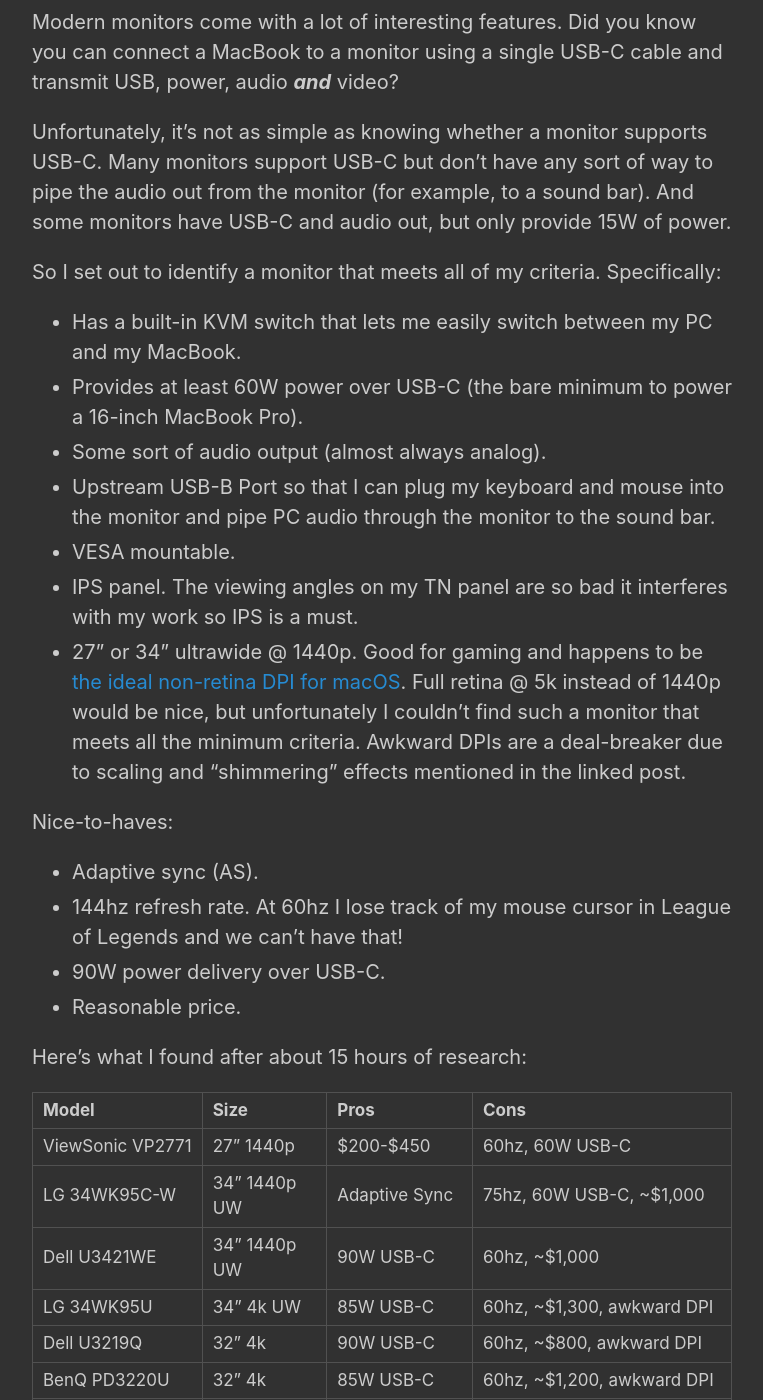
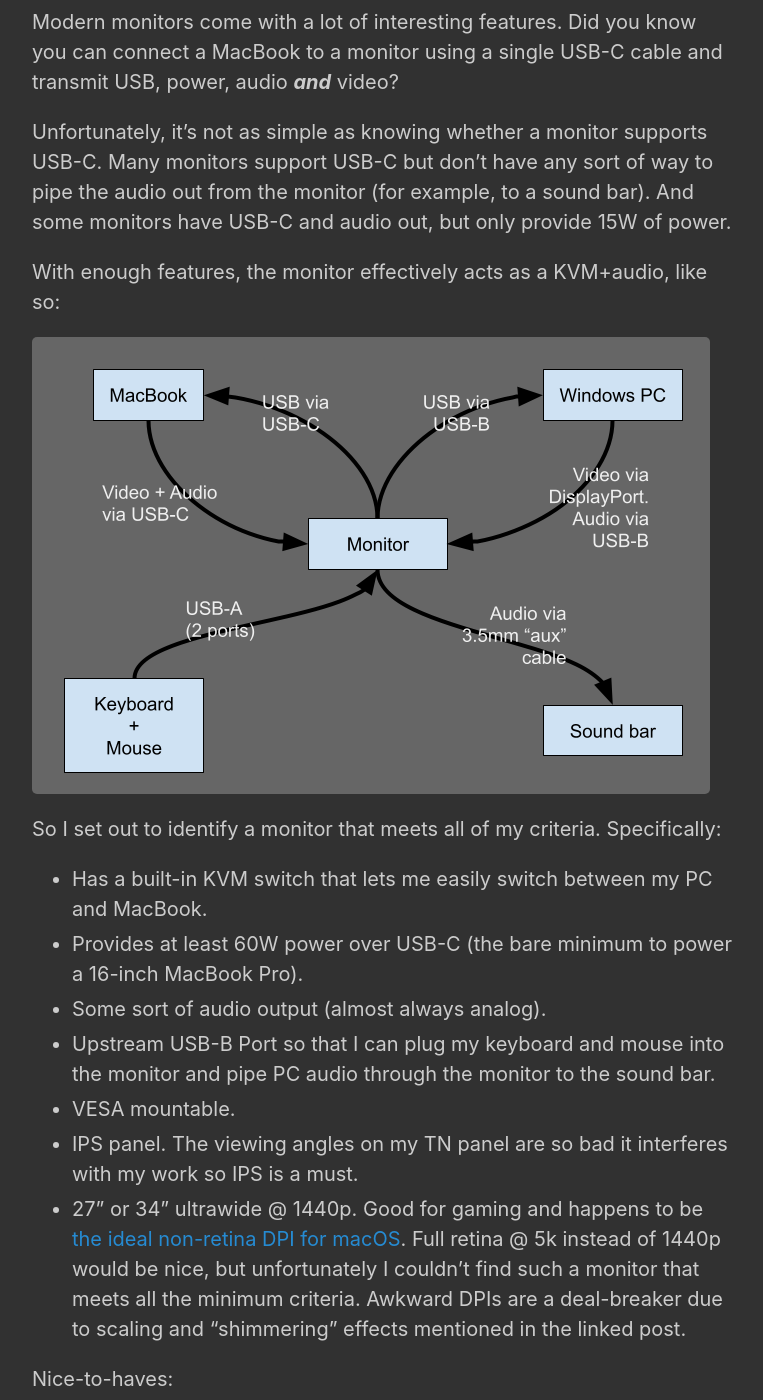
Before and after one commit to jamejone/jamejone.github.io, a Jekyll site: the page built from _posts/2021-01-01-the-ultimate-macbook-pc-monitor-showdown.md, in a window 1280 px wide and 1400 px high, scrolled down 808 px. Shown: the whole window, without its empty margins (258-1021 px from the left). Built offline with Jekyll 4.4.1, drawn with Linux system fonts in a browser that asks for light colours; comment, search, counter and statistics services are not loaded.

Commit message:
add diagram to USB-C monitor post

```diff
--- a/_posts/2021-01-01-the-ultimate-macbook-pc-monitor-showdown.md
+++ b/_posts/2021-01-01-the-ultimate-macbook-pc-monitor-showdown.md
@@ -13,9 +13,13 @@
 
 Unfortunately, it's not as simple as knowing whether a monitor supports USB-C. Many monitors support USB-C but don't have any sort of way to pipe the audio out from the monitor (for example, to a sound bar). And some monitors have USB-C and audio out, but only provide 15W of power.
 
+With enough features, the monitor effectively acts as a KVM+audio, like so:
+
+![USB-C monitor diagram]({{ site.baseurl }}/public/usb-c-monitor-diagram.png)
+
 So I set out to identify a monitor that meets all of my criteria. Specifically:
 
-* Has a built-in KVM switch that lets me easily switch between my PC and my MacBook.
+* Has a built-in KVM switch that lets me easily switch between my PC and MacBook.
 * Provides at least 60W power over USB-C (the bare minimum to power a 16-inch MacBook Pro).
 * Some sort of audio output (almost always analog).
 * Upstream USB-B Port so that I can plug my keyboard and mouse into the monitor and pipe PC audio through the monitor to the sound bar.
```
Also changed, not shown: public/usb-c-monitor-diagram.png (added).
